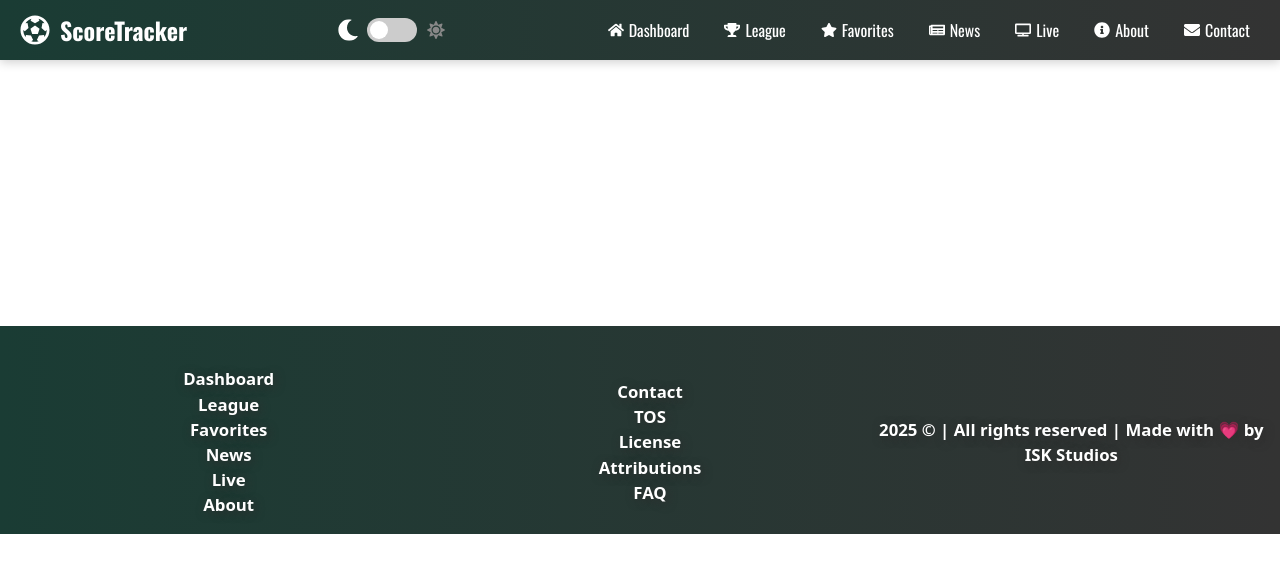
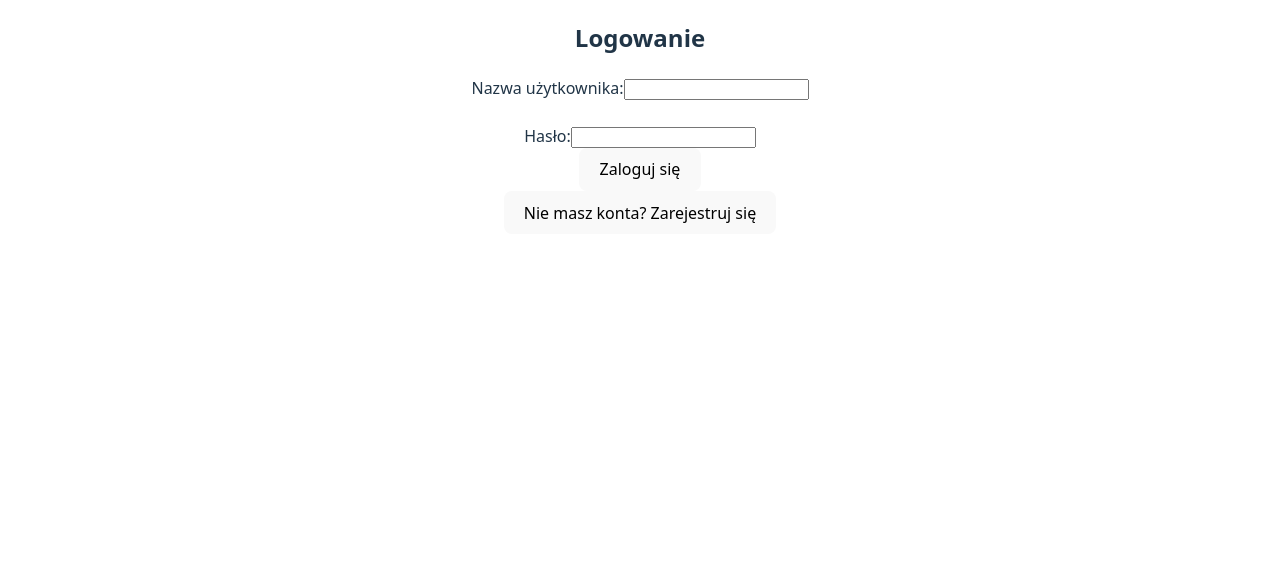
Before and after one commit to Hvlikk/PUI_project, a React (Vite) app: page /user in a window 1280 px wide. Shown: the top 572 px of the page. Built offline with nearby package versions, Linux system fonts and the light colour scheme.

Commit message:
#13, #12, #10, #9

```diff
--- a/package.json
+++ b/package.json
@@ -10,6 +10,7 @@
     "preview": "vite preview"
   },
   "dependencies": {
+    "axios": "^1.9.0",
     "lucide-react": "^0.487.0",
     "react": "^19.0.0",
     "react-dom": "^19.0.0",
--- a/src/App.jsx
+++ b/src/App.jsx
@@ -1,32 +1,47 @@
 import React from 'react';
-import { BrowserRouter as Router, Routes, Route } from 'react-router-dom';
+import { BrowserRouter as Router, Routes, Route, useLocation } from 'react-router-dom';
 import './App.scss';
 import Navbar from './components/Navbar/Navbar';
 import Dashboard from './pages/Dashboard/Dashboard';
-import Footer from './components/Footer/Footer'
+import Footer from './components/Footer/Footer';
 import Contact from './pages/Contact/Contact';
 import About from './pages/About/About';
+import LoginRegister from './pages/LoginRegister/LoginRegister';
+import NotFound from './pages/NotFound/NotFound';
 
 function App() {
   return (
-      <div className="App">
-        <Router>
-        <Navbar />
-        <main className="app-content">
-          <Routes>
-            <Route path="/" element={<Dashboard />} />
-            <Route path="/dashboard" element={<Dashboard />} />
-            <Route path="/about" element={<About />} />
-            <Route path='/contact' element={<Contact/>}/>
-            {/* Dodaj tutaj inne ścieżki */}
-          </Routes>
+    <Router>
+      <AppWithRouter />
+    </Router>
+  );
+}
 
-        </main>
-        <Footer/>
-        </Router>
-      </div>
+function AppWithRouter() {
+  const location = useLocation(); // Hook do pobrania aktualnej lokalizacji
+  const isUserPage = location.pathname === '/user'; // <-- to jest potrzebne
 
+  return (
+    <div className="App">
+      {/* Warunek, który sprawdza, czy aktualna ścieżka to '/user' */}
+      {location.pathname !== '/user' && <Navbar />}
 
+      <main className={`app-content ${isUserPage ? 'no-navbar-padding' : ''}`}>
+        <Routes>
+          <Route path='/user' element={<LoginRegister />} />
+          <Route path="/" element={<Dashboard />} />
+          <Route path="/dashboard" element={<Dashboard />} />
+          <Route path="/about" element={<About />} />
+          <Route path='/contact' element={<Contact />} />
+          {/* Dodaj inne ścieżki tutaj */}
+          {/* Strona 404 */}
+          <Route path="*" element={<NotFound />} />
+        </Routes>
+      </main>
+
+      {/* Warunek, który sprawdza, czy aktualna ścieżka to '/user' */}
+      {location.pathname !== '/user' && <Footer />}
+    </div>
   );
 }
 
--- a/src/App.scss
+++ b/src/App.scss
@@ -1,5 +1,6 @@
 #root {
   width: 100%;
+  min-height: 100vh;
   text-align: center;
 }
 
@@ -42,7 +43,7 @@
 .App {
   margin-top: 60px; /* Dostosuj w zależności od wysokości paska */
   padding: 0;
-  height: 100%;
+  min-height: 100vh;
 }
 
 
@@ -54,13 +55,22 @@ html, body, #root, .App {
 }
 
 .App {
-  margin-top: 60px;
+
   display: flex;
   flex-direction: column;
-  min-height: 100%;
+  min-height: 100vh;
 }
 
 .app-content {
   flex: 1;
+  height: inherit;
   /* możesz dodać padding, jak potrzebujesz */
 }
+
+.app-content {
+  margin-top: 60px; // przykładowa wysokość Navbara
+}
+
+.app-content.no-navbar-padding {
+  margin-top: 0;
+}
--- /dev/null
+++ b/src/pages/LoginRegister/LoginRegister.jsx
@@ -0,0 +1,108 @@
+import React, { useState } from 'react';
+import axios from 'axios';
+
+export default function LoginRegister() {
+  const [form, setForm] = useState({
+    username: '',
+    email: '', // Email tylko w formularzu rejestracji
+    password: ''
+  });
+  const [message, setMessage] = useState('');
+  const [loading, setLoading] = useState(false);
+  const [isRegistering, setIsRegistering] = useState(false); // Stan do przełączania formularzy
+
+  const handleChange = (e) => {
+    setForm({ ...form, [e.target.name]: e.target.value });
+  };
+
+  const handleSubmit = async (e) => {
+    e.preventDefault();
+    setMessage('');
+    setLoading(true);
+
+    try {
+      if (isRegistering) {
+        // Formularz rejestracji
+        const response = await axios.post('http://localhost:8081/api/auth/register', form);
+        setMessage('Rejestracja zakończona sukcesem! Zaloguj się.');
+      } else {
+        // Formularz logowania
+        const response = await axios.post('http://localhost:8081/api/auth/login', form);
+        setMessage('Zalogowano pomyślnie!');
+        // Możesz tutaj zapisać dane o użytkowniku lub token, jeśli jest używany
+      }
+    } catch (error) {
+      setMessage(
+        error.response?.data?.message ||
+        'Wystąpił błąd podczas ' + (isRegistering ? 'rejestracji' : 'logowania') + '.'
+      );
+    } finally {
+      setLoading(false);
+    }
+  };
+
+  const toggleForm = () => {
+    setIsRegistering(!isRegistering);
+    setMessage('');
+    setForm({
+      username: '',
+      email: '',
+      password: ''
+    });
+  };
+
+  return (
+    <div className="login-wrapper">
+      <div style={{ maxWidth: 400, margin: 'auto' }}>
+        <h2>{isRegistering ? 'Rejestracja' : 'Logowanie'}</h2>
+        <form onSubmit={handleSubmit}>
+          <label>
+            Nazwa użytkownika:
+            <input
+              type="text"
+              name="username"
+              minLength={4}
+              maxLength={20}
+              required
+              value={form.username}
+              onChange={handleChange}
+            />
+          </label>
+          <br />
+          {isRegistering && (
+            <label>
+              Email:
+              <input
+                type="email"
+                name="email"
+                required
+                value={form.email}
+                onChange={handleChange}
+              />
+            </label>
+          )}
+          <br />
+          <label>
+            Hasło:
+            <input
+              type="password"
+              name="password"
+              minLength={8}
+              required
+              value={form.password}
+              onChange={handleChange}
+            />
+          </label>
+          <br />
+          <button type="submit" disabled={loading}>
+            {loading ? (isRegistering ? 'Rejestruję...' : 'Loguję...') : (isRegistering ? 'Zarejestruj się' : 'Zaloguj się')}
+          </button>
+        </form>
+        {message && <p>{message}</p>}
+        <button onClick={toggleForm}>
+          {isRegistering ? 'Masz konto? Zaloguj się' : 'Nie masz konta? Zarejestruj się'}
+        </button>
+      </div>
+    </div>
+  );
+}
--- /dev/null
+++ b/src/pages/LoginRegister/LoginRegister.scss
@@ -0,0 +1,4 @@
+.login-wrapper {
+    width: 100%;
+    min-height: 100vh;
+}
--- /dev/null
+++ b/src/pages/NotFound/NotFound.jsx
@@ -0,0 +1,15 @@
+import React from 'react';
+import { FaFutbol } from 'react-icons/fa';
+import './NotFound.scss'
+
+const NotFound = () => {
+  return (
+    <div className='nf-wrapper'>
+          <FaFutbol className="notfound-icon" />
+          <h2>Strona nie znaleziona (404)</h2>
+      <p>Przepraszamy, ale nie możemy znaleźć strony, którą szukasz.</p>
+    </div>
+  );
+};
+
+export default NotFound;
--- /dev/null
+++ b/src/pages/NotFound/NotFound.scss
@@ -0,0 +1,15 @@
+.notfound-icon {
+    display: block;
+    width: 32px;
+    height: 32px;
+}
+
+.nf-wrapper {
+    position: absolute;
+    top: 30%;
+    left: 40%;
+    display: flex;
+    flex-direction: column;
+    align-items: center;
+    justify-content: center;
+}
```
Also changed, not shown: 1 other file (tests, documents, lock files or other folders).
